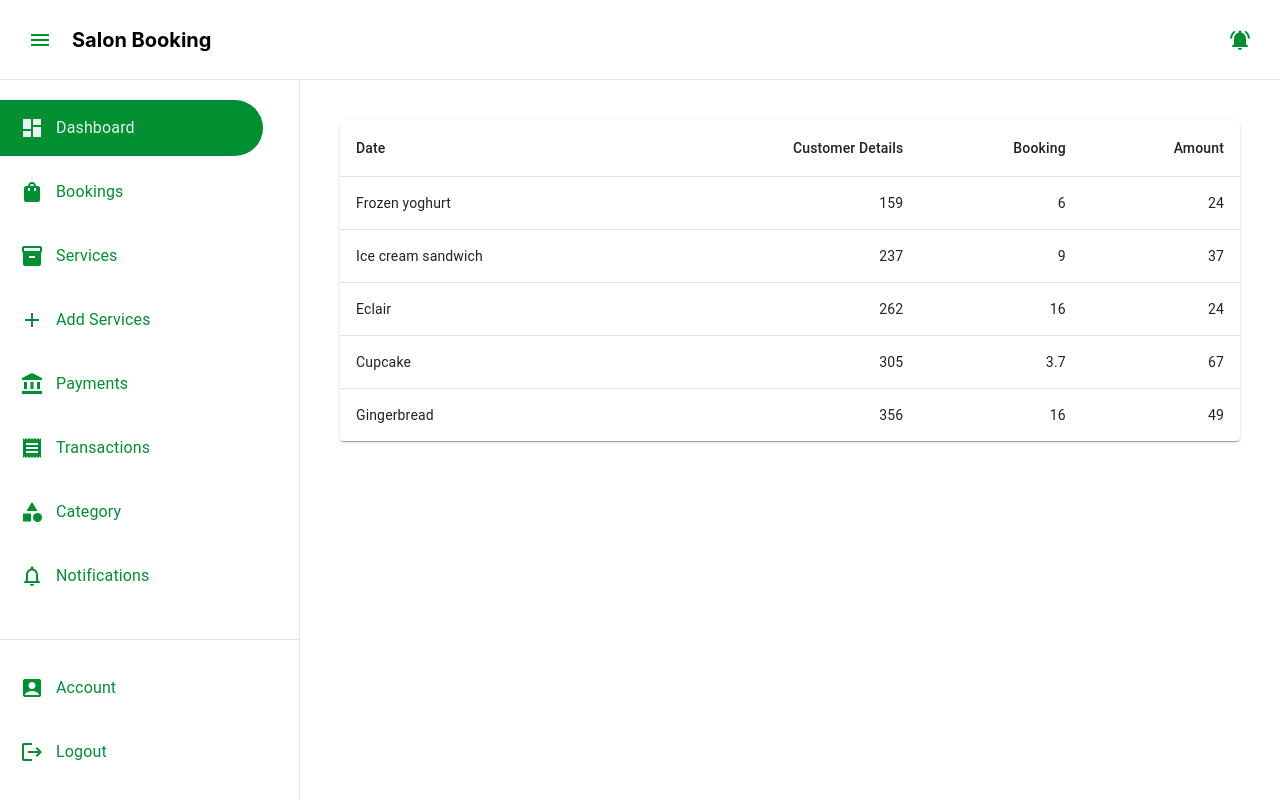
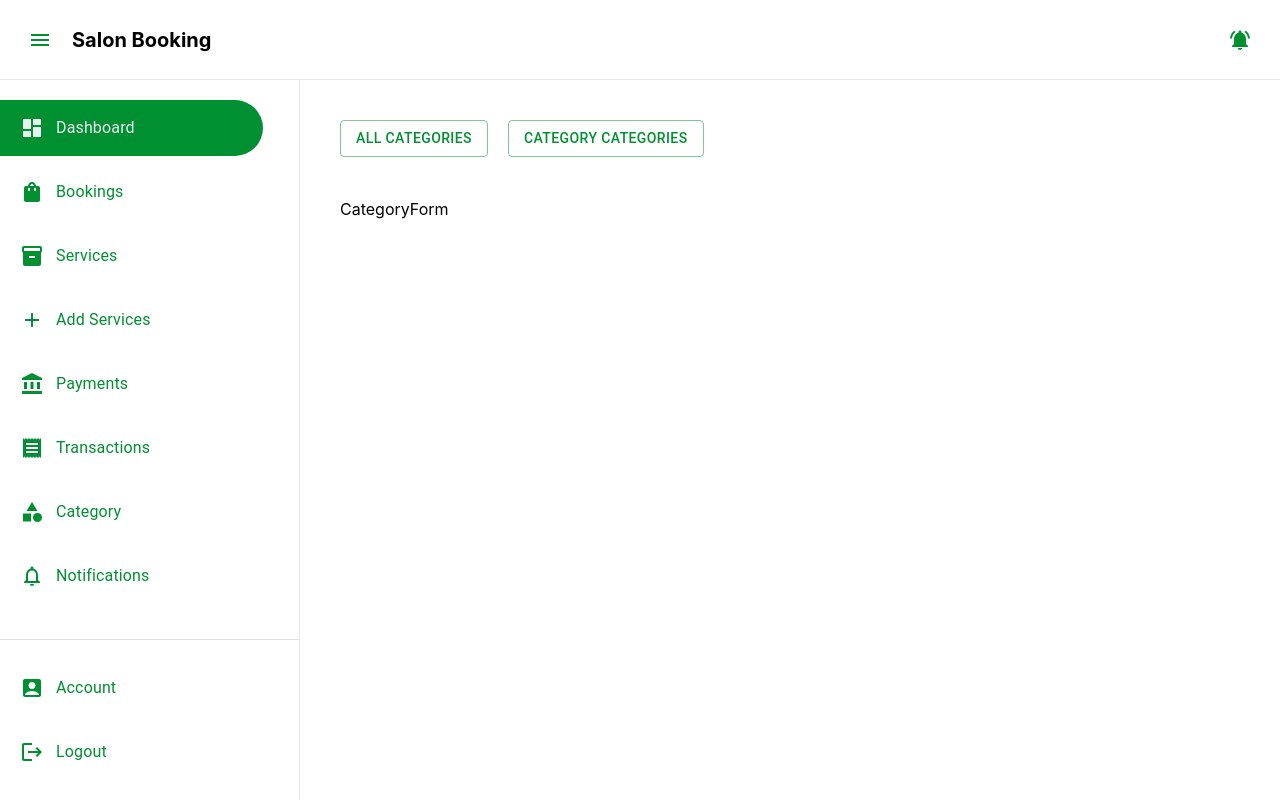
Before and after one commit to Ndlam0211/Salon-Booking-Client, a React (Create React App) app: page /salon-dashboard in a window 1280 px wide. Built offline with nearby package versions, Linux system fonts and the light colour scheme.

Commit message:
Create Category Component

```diff
--- /dev/null
+++ b/src/Salon/Category/Category.jsx
@@ -0,0 +1,41 @@
+import { Button } from "@mui/material";
+import React, { useState } from "react";
+import CategoryTable from "./CategoryTable";
+import CategoryForm from "./CategoryForm";
+
+const Category = () => {
+  const [activeTab, setActiveTab] = useState();
+  const handleTabClick = (tab) => () => {
+    setActiveTab(tab);
+  };
+
+  return (
+    <div>
+      <div className="flex items-center gap-5">
+        <Button
+          onClick={handleTabClick(1)}
+          variant={activeTab === 1 ? "contained" : "outlined"}
+        >
+          All Categories
+        </Button>
+        <Button
+          onClick={handleTabClick(2)}
+          variant={activeTab === 2 ? "contained" : "outlined"}
+        >
+          Category Categories
+        </Button>
+      </div>
+      <div className="mt-10">
+        {
+            activeTab===1 ? (
+                <CategoryTable/>
+            ) : (
+                <CategoryForm/>
+            )
+        }
+      </div>
+    </div>
+  );
+};
+
+export default Category;
--- /dev/null
+++ b/src/Salon/Category/CategoryForm.jsx
@@ -0,0 +1,9 @@
+import React from 'react'
+
+const CategoryForm = () => {
+  return (
+    <div>CategoryForm</div>
+  )
+}
+
+export default CategoryForm
--- /dev/null
+++ b/src/Salon/Category/CategoryTable.jsx
@@ -0,0 +1,78 @@
+import { styled } from "@mui/material/styles";
+import Table from "@mui/material/Table";
+import TableBody from "@mui/material/TableBody";
+import TableCell, { tableCellClasses } from "@mui/material/TableCell";
+import TableContainer from "@mui/material/TableContainer";
+import TableHead from "@mui/material/TableHead";
+import TableRow from "@mui/material/TableRow";
+import Paper from "@mui/material/Paper";
+
+const StyledTableCell = styled(TableCell)(({ theme }) => ({
+  [`&.${tableCellClasses.head}`]: {
+    backgroundColor: theme.palette.common.black,
+    color: theme.palette.common.white,
+  },
+  [`&.${tableCellClasses.body}`]: {
+    fontSize: 14,
+  },
+}));
+
+const StyledTableRow = styled(TableRow)(({ theme }) => ({
+  "&:nth-of-type(odd)": {
+    backgroundColor: theme.palette.action.hover,
+  },
+  // hide last border
+  "&:last-child td, &:last-child th": {
+    border: 0,
+  },
+}));
+
+function createData(name, calories, fat, carbs, protein) {
+  return { name, calories, fat, carbs, protein };
+}
+
+const rows = [
+  createData("Frozen yoghurt", 159, 6.0, 24, 4.0),
+  createData("Ice cream sandwich", 237, 9.0, 37, 4.3),
+  createData("Eclair", 262, 16.0, 24, 6.0),
+  createData("Cupcake", 305, 3.7, 67, 4.3),
+  createData("Gingerbread", 356, 16.0, 49, 3.9),
+];
+
+export default function CategoryTable() {
+  return (
+    <>
+      <TableContainer component={Paper}>
+        <Table sx={{ minWidth: 700 }} aria-label="customized table">
+          <TableHead>
+            <TableRow>
+              <StyledTableCell>Image</StyledTableCell>
+              <StyledTableCell align="right">Title</StyledTableCell>
+              <StyledTableCell align="right">Update</StyledTableCell>
+            </TableRow>
+          </TableHead>
+          <TableBody>
+            {rows.map((row) => (
+              <StyledTableRow key={row.name}>
+                <StyledTableCell component="th" scope="row">
+                  <div className="flex gap-1 flex-wrap">
+                    <img
+                      className="w-20 rounded-md"
+                      src="https://media.istockphoto.com/id/623477902/vi/anh/ng%C6%B0%E1%BB%9Di-%C4%91%C3%A0n-%C3%B4ng-%C4%91%C6%B0%E1%BB%A3c-c%E1%BA%AFt-t%C3%B3c-t%E1%BA%A1i-th%E1%BB%A3-c%E1%BA%AFt-t%C3%B3c-c%E1%BB%A7a-m%C3%ACnh.jpg?s=612x612&w=0&k=20&c=PfR5OIe-zfEUUGVTVAQm_mFSF5gP3KmsQegqae3Pehc="
+                      alt=""
+                    />
+                  </div>
+                </StyledTableCell>
+                <StyledTableCell align="right">{row.calories}</StyledTableCell>
+                <StyledTableCell align="right" className="space-y-2">
+                  <p>Full Name: Code With Lam</p>
+                  <p>nguyendinhlam@gmail.com</p>
+                </StyledTableCell>
+              </StyledTableRow>
+            ))}
+          </TableBody>
+        </Table>
+      </TableContainer>
+    </>
+  );
+}
--- a/src/Salon/SalonDashBoard.jsx
+++ b/src/Salon/SalonDashBoard.jsx
@@ -4,6 +4,7 @@ import Navbar from '../Admin Salon/Navbar'
 import BookingTable from './Booking/BookingTable'
 import ServiceTable from './Service/ServiceTable'
 import TransactionTable from './Transaction/TransactionTable'
+import Category from './Category/Category'
 
 const SalonDashBoard = () => {
   return (
@@ -16,7 +17,8 @@ const SalonDashBoard = () => {
         <div className="p-10 w-full lg:w-[80%] overflow-y-auto">
           {/* <BookingTable/> */}
           {/* <ServiceTable/> */}
-          <TransactionTable/>
+          {/* <TransactionTable/> */}
+          <Category/>
         </div>
       </section>
     </div>
```
